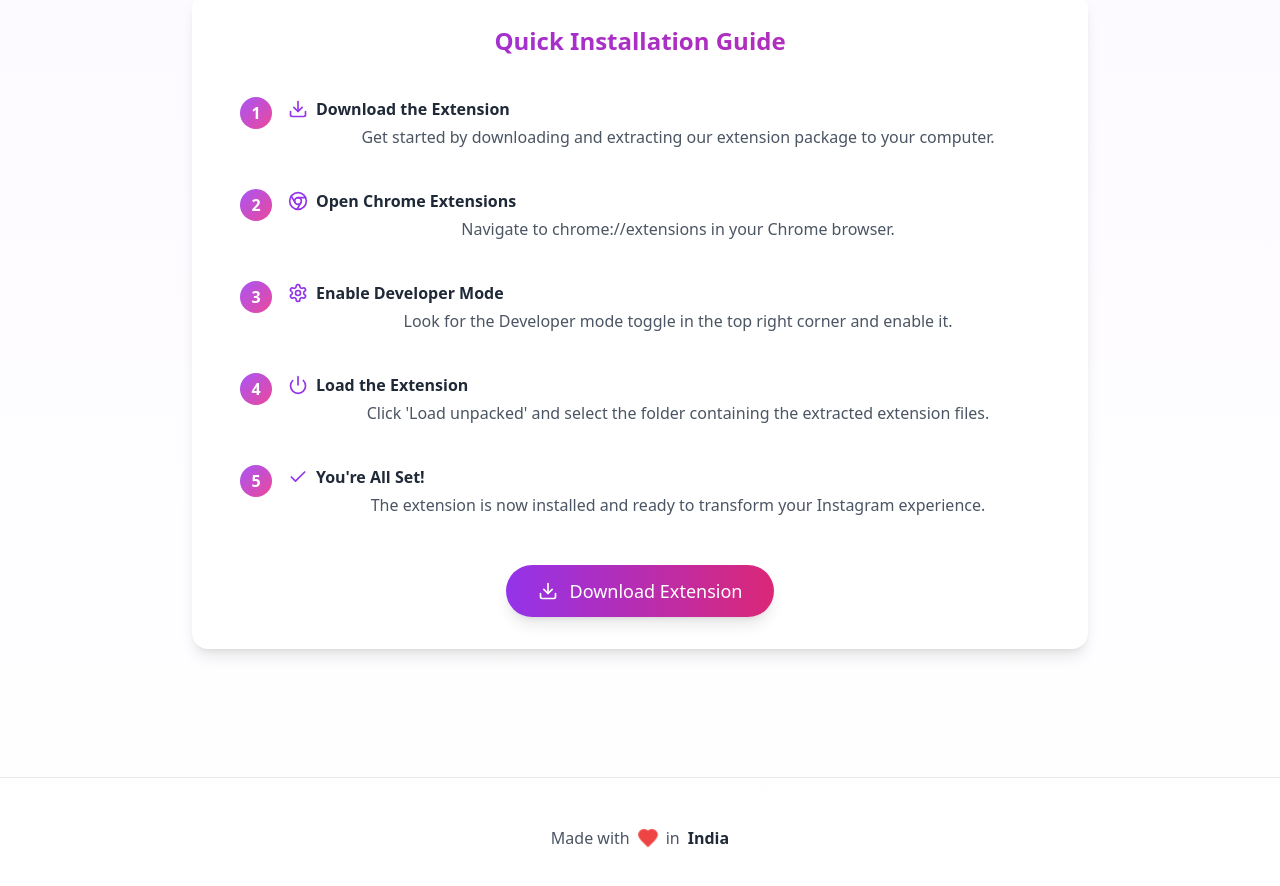
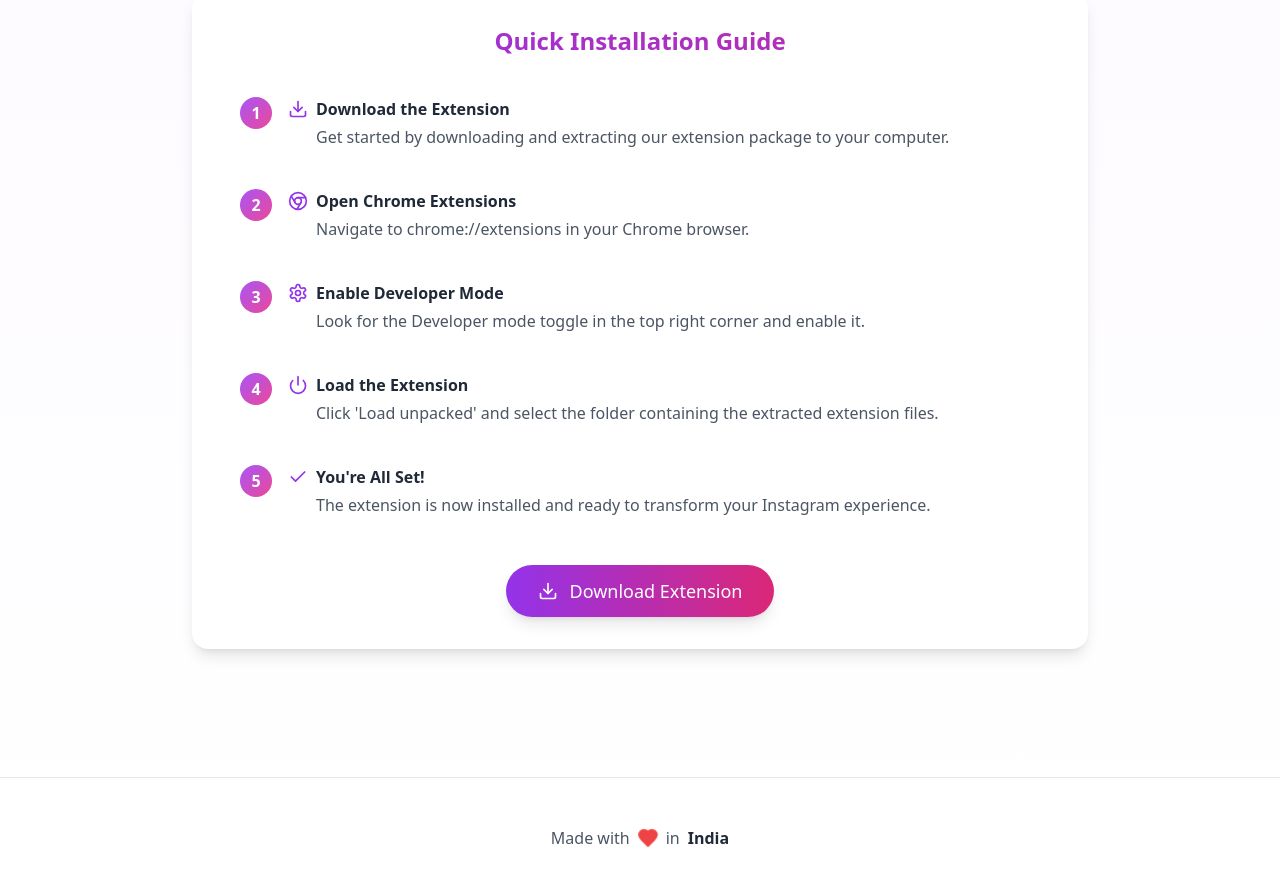
Before and after one commit to keimahfela/edfi, a React (Vite) app: page / in a window 1280 px wide. Shown: the part 1080-1966 px from the top of the page. Built offline with nearby package versions, Linux system fonts and the light colour scheme.

Commit message:
Update Step.tsx

```diff
--- a/src/components/InstallGuide/Step.tsx
+++ b/src/components/InstallGuide/Step.tsx
@@ -28,7 +28,10 @@ export function Step({ number, title, description, Icon }: StepProps) {
           <Icon className="w-5 h-5 text-purple-600" />
           <h3 className="font-semibold text-gray-800">{title}</h3>
         </div>
-        <p className="text-gray-600 pl-7">{description}</p>
+        <div className="flex items-start space-x-2">
+          <div className="w-5 h-5 flex-shrink-0"></div> {/* Placeholder for icon space */}
+          <p className="text-gray-600">{description}</p>
+        </div>
       </div>
     </motion.div>
   );
```
